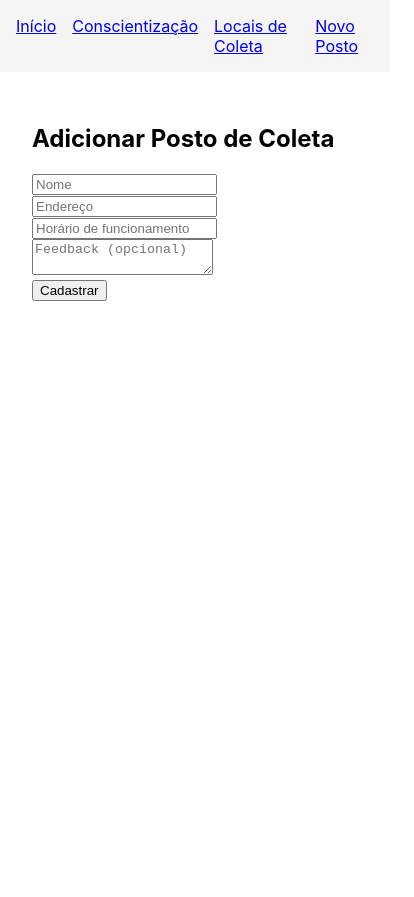
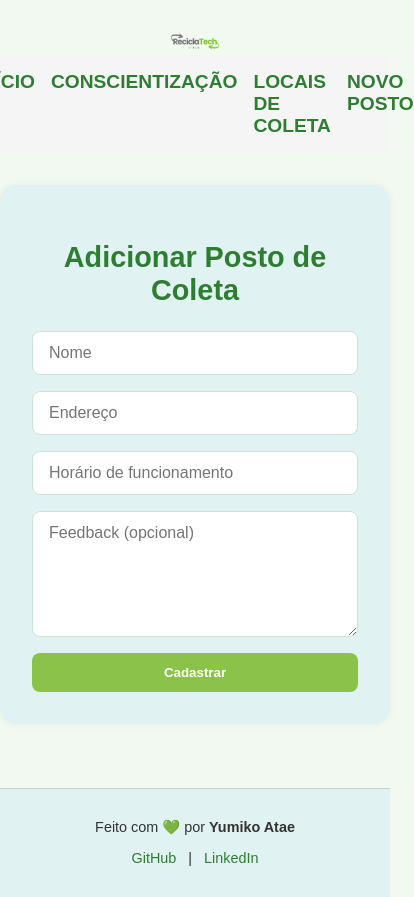
Before and after one commit to yumikoatae/ReciclaTech-Atibaia-Frontend, a React (Create React App) app: page /novo-posto in a window 390 px wide. Shown: the whole page, 414 px wide, since content can reach past the window. Before the commit the page ends 844 px from the top, so only its background shows below. Built offline with nearby package versions, Linux system fonts and the light colour scheme.

Commit message:
style: melhorias visuais no frontend (cores, layout e responsividade)

```diff
--- a/src/App.css
+++ b/src/App.css
@@ -1,33 +1,40 @@
-/* src/App.css */
-
 body {
   margin: 0;
   font-family: 'Arial', sans-serif;
-  background-color: #f0f0f0; /* Cor de fundo suave */
+  background-color: #f2f9f1; /* Cor de fundo da página */
 }
 
 nav {
-  padding: 1rem;
-  background: #4CAF50; /* Cor de fundo da navegação */
+  background-color: white; /* Fundo branco */
+  padding: 1.5rem 0;
   display: flex;
-  justify-content: space-around; /* Espaçamento igual entre os links */
-  box-shadow: 0 2px 5px rgba(0, 0, 0, 0.1); /* Sombra para destaque */
+  justify-content: center;
+  gap: 3rem;
 }
 
 nav a {
-  color: white; /* Cor do texto dos links */
-  text-decoration: none; /* Remove o sublinhado */
-  font-weight: bold; /* Texto em negrito */
+  color: #2e7d32; /* Verde escuro */
+  text-decoration: none;
+  font-weight: bold;
+  font-size: 1.2rem;
+  text-transform: uppercase; /* Caixa alta */
+  transition: color 0.3s ease;
 }
 
 nav a:hover {
-  text-decoration: underline; /* Sublinha ao passar o mouse */
+  color: #66b266; /* Verde mais claro no hover */
 }
 
-h1 {
-  padding: 2rem;
-  color: #333; /* Cor do texto do cabeçalho */
-  font-size: 2.5rem; /* Tamanho da fonte */
+.logo-container {
+  text-align: center;
+  background-color: white;
+  padding-top: 1rem;
+  padding-bottom: 0.5rem;
+}
+
+.logo {
+  max-width: 180px;
+  height: auto;
 }
 
 .App {
@@ -35,8 +42,22 @@ h1 {
 }
 
 footer {
-  margin-top: 2rem;
-  padding: 1rem;
-  background: #282c34; /* Cor de fundo do rodapé */
-  color: white; /* Cor do texto do rodapé */
+  background-color: #e0f2f1;
+  text-align: center;
+  padding: 0.5rem 1rem; /* Altura mais baixa */
+  font-size: 0.9rem; /* Texto um pouco menor */
+  border-top: 1px solid #ccc;
+  color: #333;
 }
+
+footer a {
+  color: #2e7d32;
+  text-decoration: none;
+  margin: 0 0.5rem;
+  transition: color 0.3s ease;
+  font-weight: 500;
+}
+
+footer a:hover {
+  color: #66b266;
+}
--- a/src/App.js
+++ b/src/App.js
@@ -4,24 +4,48 @@ import Home from "./components/Home";
 import LocaisColeta from "./components/LocaisColeta";
 import Conscientizacao from "./components/Conscientizacao";
 import FormularioPosto from "./components/FormularioPosto";
+import logo from "./assets/images/LogoReciclaTechAtibaia.png"; // Importando a imagem (substitua o nome do arquivo se necessário)
+import "./App.css";
 
 function App() {
   return (
     <Router>
-      <nav style={{ padding: "1rem", background: "#f5f5f5", display: "flex", gap: "1rem" }}>
+      <div style={{ minHeight: '100vh', display: 'flex', flexDirection: 'column' }}>
+        <div style={{ textAlign: 'center' }}>
+          <img src={logo} alt="Logo ReciclaTech" style={{ maxWidth: '15%', height: 'auto', margin: '2rem 0 0 0' }} />
+        </div>
+
+        <nav style={{ padding: "1rem", background: "#f5f5f5", display: "flex", gap: "1rem", justifyContent: 'center' }}>
           <Link to="/">Início</Link>
           <Link to="/conscientizacao">Conscientização</Link>
           <Link to="/locais">Locais de Coleta</Link>
           <Link to="/novo-posto">Novo Posto</Link>
-
         </nav>
 
+        <div style={{ flex: 1 }}>
           <Routes>
             <Route path="/" element={<Home />} />
             <Route path="/conscientizacao" element={<Conscientizacao />} />
             <Route path="/locais" element={<LocaisColeta />} />
             <Route path="/novo-posto" element={<FormularioPosto />} />
           </Routes>
+        </div>
+
+        {/* Rodapé */}
+        <footer style={{
+          backgroundColor: '#e0f2f1',
+          textAlign: 'center',
+          padding: '1rem',
+          marginTop: '2rem',
+          borderTop: '1px solid #ccc'
+        }}>
+          <p>Feito com 💚 por <strong>Yumiko Atae</strong></p>
+          <p>
+            <a href="https://github.com/yumikoatae" target="_blank" rel="noopener noreferrer">GitHub</a> |{" "}
+            <a href="https://www.linkedin.com/in/yumiko-atae" target="_blank" rel="noopener noreferrer">LinkedIn</a>
+          </p>
+        </footer>
+      </div>
     </Router>
   );
 }
--- /dev/null
+++ b/src/components/Conscientizacao.css
@@ -0,0 +1,74 @@
+.conscientizacao-container {
+    background-color: #e0f2f1; /* Fundo verde claro */
+    padding: 3rem 2rem;
+    border-radius: 8px;
+    margin: 2rem;
+    text-align: center;
+  }
+
+  .section-title {
+    font-size: 1.8rem;
+    font-weight: 600;
+    color: #336633;
+    display: flex;
+    align-items: center;
+    justify-content: center;
+    gap: 0.5rem;
+    margin-bottom: 2rem;
+  }
+
+  .info-boxes {
+    display: flex;
+    justify-content: space-around;
+    gap: 2rem;
+    flex-wrap: wrap;
+  }
+
+  .info-box {
+    background-color: white;
+    border-radius: 16px;
+    padding: 2rem;
+    box-shadow: 0 0 10px rgba(0, 0, 0, 0.05);
+    width: 100%;
+    max-width: 480px;
+    text-align: left;
+  }
+
+  .info-box h4 {
+    color: #2e7d32;
+    font-weight: 700;
+    margin-top: 1.5rem;
+  }
+
+  .info-box p,
+  .info-box ol {
+    color: #333;
+    line-height: 1.6;
+    font-size: 1rem;
+  }
+
+  .info-box ol {
+    padding-left: 1.2rem;
+    margin-top: 1rem;
+    padding-bottom: 3rem;
+  }
+
+  .btn-pontos-coleta {
+    margin-top: 1.5rem;
+    background-color: #8BC34A;
+    color: white;
+    border: none;
+    border-radius: 8px;
+    padding: 0.8rem 1.5rem;
+    font-weight: bold;
+    font-size: 1rem;
+    cursor: pointer;
+    transition: background-color 0.3s ease;
+    display: flex;
+    align-items: center; /* alinha os itens no eixo vertical */
+    justify-content: center;
+  }
+
+  .btn-pontos-coleta:hover {
+    background-color: #8BC34A;
+  }
--- /dev/null
+++ b/src/components/FormularioPosto.css
@@ -0,0 +1,55 @@
+.formulario-container {
+    background-color: #e0f2f1;
+    max-width: 600px;
+    margin: 2rem auto;
+    padding: 2rem;
+    border-radius: 16px;
+    box-shadow: 0 0 10px rgba(0, 0, 0, 0.05);
+  }
+
+  .formulario-container h2 {
+    text-align: center;
+    color: #2e7d32;
+    margin-bottom: 1.5rem;
+  }
+
+  .formulario-container form {
+    display: flex;
+    flex-direction: column;
+    gap: 1rem;
+  }
+
+  .formulario-container input,
+  .formulario-container textarea {
+    padding: 0.75rem 1rem;
+    border: 1px solid #cce2d4;
+    border-radius: 8px;
+    font-size: 1rem;
+    font-family: Arial, sans-serif;
+  }
+
+  .formulario-container textarea {
+    resize: vertical;
+    min-height: 100px;
+  }
+
+  .formulario-container button {
+    background-color: #8BC34A;
+    color: white;
+    font-weight: bold;
+    border: none;
+    border-radius: 8px;
+    padding: 0.75rem 1.5rem;
+    cursor: pointer;
+    transition: background-color 0.3s ease;
+  }
+
+  .formulario-container button:hover {
+    background-color: #8BC34A;
+  }
+
+  .formulario-container p {
+    margin-top: 1rem;
+    font-weight: bold;
+    text-align: center;
+  }
--- a/src/components/FormularioPosto.js
+++ b/src/components/FormularioPosto.js
@@ -1,5 +1,6 @@
 import React, { useState } from "react";
 import axios from "axios";
+import "./FormularioPosto.css"; // <- importa o CSS aqui
 
 const FormularioPosto = () => {
   const [formData, setFormData] = useState({
@@ -50,13 +51,39 @@ const FormularioPosto = () => {
   };
 
   return (
-    <div style={{ padding: "2rem" }}>
+    <div className="formulario-container">
       <h2>Adicionar Posto de Coleta</h2>
       <form onSubmit={handleSubmit}>
-        <input type="text" name="nome" placeholder="Nome" value={formData.nome} onChange={handleChange} required /><br />
-        <input type="text" name="endereco" placeholder="Endereço" value={formData.endereco} onChange={handleChange} required /><br />
-        <input type="text" name="horario_funcionamento" placeholder="Horário de funcionamento" value={formData.horario_funcionamento} onChange={handleChange} required /><br />
-        <textarea name="feedback" placeholder="Feedback (opcional)" value={formData.feedback} onChange={handleChange} /><br />
+        <input
+          type="text"
+          name="nome"
+          placeholder="Nome"
+          value={formData.nome}
+          onChange={handleChange}
+          required
+        />
+        <input
+          type="text"
+          name="endereco"
+          placeholder="Endereço"
+          value={formData.endereco}
+          onChange={handleChange}
+          required
+        />
+        <input
+          type="text"
+          name="horario_funcionamento"
+          placeholder="Horário de funcionamento"
+          value={formData.horario_funcionamento}
+          onChange={handleChange}
+          required
+        />
+        <textarea
+          name="feedback"
+          placeholder="Feedback (opcional)"
+          value={formData.feedback}
+          onChange={handleChange}
+        />
         <button type="submit">Cadastrar</button>
       </form>
       {mensagem && <p>{mensagem}</p>}
--- a/src/components/Home.js
+++ b/src/components/Home.js
@@ -1,19 +1,31 @@
 import React from "react";
 import "./Home.css";
+import logo from "../assets/images/LogoReciclaTechAtibaia.png";
+import { BrowserRouter as Router, Routes, Route, Link } from "react-router-dom";
 
 const Home = () => {
   return (
     <div className="home-container">
-      <h1>Conheça a <span className="highlight">ReciclaTech Atibaia</span></h1>
-      <p>
-        Bem-vindo ao ReciclaTech, o seu parceiro em Atibaia para o descarte responsável de resíduos eletrônicos.
-        Nosso compromisso é promover práticas sustentáveis no descarte de lixo eletrônico, contribuindo para um ambiente mais limpo e sustentável.
-      </p>
-      <img
-        src="https://cdn-icons-png.flaticon.com/512/4305/4305733.png"
-        alt="Ilustração sustentável"
-        className="home-image"
-      />
+      <div className="home-container-texto">
+        <h1>Conheça a <span className="highlight">ReciclaTech Atibaia</span></h1>
+        <p>
+          Bem-vindo ao ReciclaTech, o seu parceiro em Atibaia para o descarte responsável de resíduos eletrônicos.
+        </p>
+        <p>
+          Nosso compromisso é promover práticas sustentáveis no descarte de lixo eletrônico, contribuindo para um ambiente mais limpo e sustentável.
+        </p>
+        <p>
+          Conhece algum posto de coleta?
+        </p>
+        <Link to="/novo-posto" className="btn-pontos-coleta">
+            Cadastre um novo ponto de Coleta
+        </Link>
+      </div>
+
+      {/* Wrapper ao redor da imagem */}
+      <div className="home-image-wrapper">
+        <img src={logo} alt="Logo ReciclaTech" className="home-image" />
+      </div>
     </div>
   );
 };
--- /dev/null
+++ b/src/components/LocaisColeta.css
@@ -0,0 +1,54 @@
+.container {
+  padding: 4rem 2rem;
+  background-color: #e0f2f1;
+  color: whitesmoke;
+  border-radius: 8px;
+  margin: 2rem;
+}
+
+  h2 {
+    font-size: 1.8rem;
+    font-weight: 600;
+    color: #336633;
+    display: flex;
+    align-items: center;
+    justify-content: center;
+    gap: 0.5rem;
+    margin-bottom: 2rem;
+  }
+
+  .search-input {
+    padding: 0.8rem 1rem;
+    width: 100%;
+    max-width: 1000px; /* Limita o tamanho em telas grandes */
+    margin: 0 auto 1rem auto; /* Centraliza horizontalmente */
+    display: block;
+    border: 1px solid #d1d5db;
+    border-radius: 0.5rem;
+    box-sizing: border-box;
+  }
+
+  .postos-container {
+    display: flex;
+    flex-wrap: wrap;
+    justify-content: space-between;
+  }
+
+  .posto-card {
+    background-color: #8BC34A;
+    border: 1px solid #d1d5db;
+    border-radius: 0.5rem;
+    padding: 1rem;
+    margin: 0.5rem;
+    flex: 1 1 calc(30% - 1rem); /* Adaptável a 3 cartões por linha */
+    box-shadow: 0 2px 4px rgba(0, 0, 0, 0.1);
+  }
+
+  .posto-card h3 {
+    color: white;
+  }
+
+  .map-container {
+    margin-top: 2rem;
+    height: 60vh;
+  }
--- a/src/index.css
+++ b/src/index.css
@@ -8,6 +8,7 @@ body {
     sans-serif;
   -webkit-font-smoothing: antialiased;
   -moz-osx-font-smoothing: grayscale;
+  background-color: #F2F9F1;
 }
 
 code {
```
Also changed, not shown: src/components/Conscientizacao.js (+34 -17 lines), src/components/Home.css (+62 -12 lines), src/components/LocaisColeta.js (+15 -19 lines), src/assets/images/LogoReciclaTechAtibaia.png (added). Lines whose indentation alone changed are shown as unchanged.
